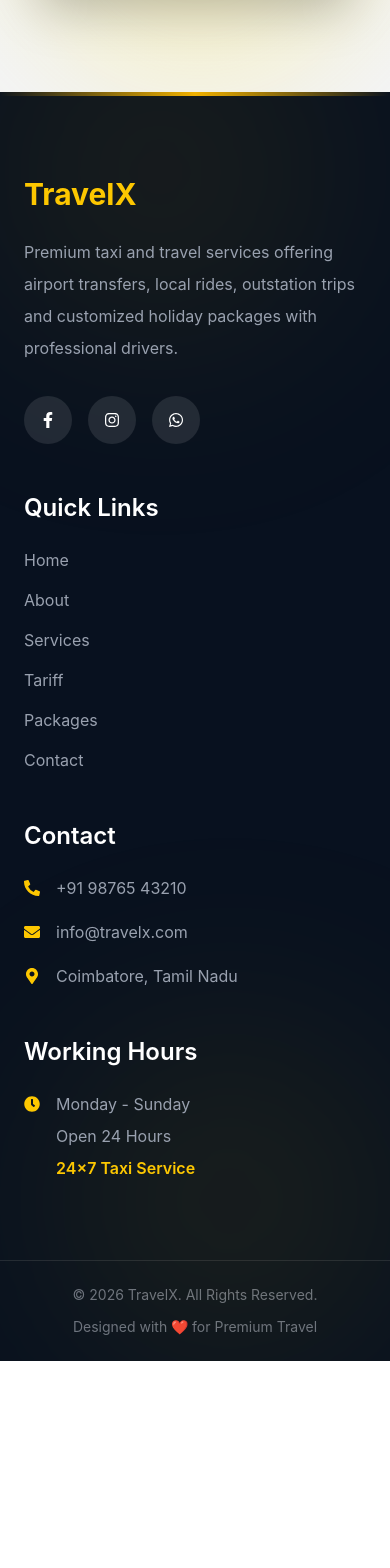
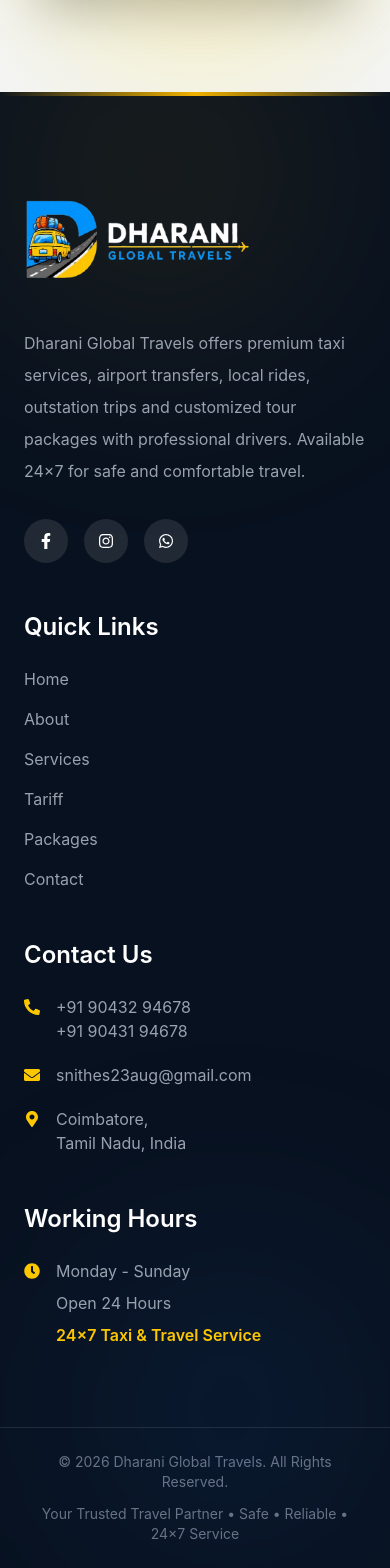
Before and after one commit to malarselvi15/TravelWebsite, a React app in the folder frontend/: page /about in a window 390 px wide. Shown: the part 6135-7703 px from the top of the page. Before the commit the page ends 7496 px from the top, so only its background shows below. Built offline with nearby package versions, Linux system fonts and the light colour scheme; the HTML template or start-up script is replaced by a standard one.

Commit message:
Updated Contact Details

```diff
--- a/frontend/src/App.jsx
+++ b/frontend/src/App.jsx
@@ -6,10 +6,12 @@ import ServicesPage from "./pages/ServicesPage";
 import TariffPage from "./pages/TariffPage";
 import PackagesPage from "./pages/PackagesPage";
 import ContactPage from "./pages/ContactPage";
+import ScrollToTop from "./components/ScrollToTop";
 
 function App() {
   return (
     <BrowserRouter>
+     <ScrollToTop />
       <Routes>
         <Route path="/" element={<HomePage />} />
         <Route path="/about" element={<AboutPage />} />
--- a/frontend/src/components/Footer.jsx
+++ b/frontend/src/components/Footer.jsx
@@ -7,58 +7,73 @@ import {
   FaMapMarkerAlt,
   FaClock,
 } from "react-icons/fa";
+import { useNavigate } from "react-router-dom";
+import logo from "../assets/Wtaxi.png";
 
 function Footer() {
+  const navigate = useNavigate();
+
+  const handleNavigate = (path) => {
+    navigate(path);
+
+    setTimeout(() => {
+      window.scrollTo({
+        top: 0,
+        behavior: "smooth",
+      });
+    }, 100);
+  };
+
   return (
     <footer className="relative bg-[#08111F] overflow-hidden">
 
-      {/* Decorative Background */}
+      {/* Background Glow */}
+      <div className="absolute -top-20 left-0 w-80 h-80 bg-yellow-500/10 rounded-full blur-[120px]" />
+      <div className="absolute bottom-0 right-0 w-80 h-80 bg-blue-500/10 rounded-full blur-[120px]" />
 
-      <div className="absolute -top-20 left-0 w-80 h-80 bg-yellow-500/10 rounded-full blur-[120px]"></div>
-
-      <div className="absolute bottom-0 right-0 w-80 h-80 bg-yellow-400/10 rounded-full blur-[120px]"></div>
-
-      {/* Gold Border */}
-
+      {/* Top Border */}
       <div className="h-1 bg-gradient-to-r from-transparent via-yellow-500 to-transparent"></div>
 
       <div className="relative max-w-7xl mx-auto px-6 py-20">
 
         <div className="grid lg:grid-cols-4 md:grid-cols-2 gap-12">
 
-          {/* Company */}
+          {/* ================= Company ================= */}
 
-          <div>
+          <div className="lg:-mt-10">
 
-            <h2 className="text-3xl font-bold text-yellow-400">
-              TravelX
-            </h2>
+            <img
+              src={logo}
+              alt="Dharani Global Travels"
+              className="w-[240px] lg:w-[260px] h-auto object-contain -ml-3"
+            />
 
-            <p className="text-gray-400 mt-6 leading-8">
-              Premium taxi and travel services offering airport transfers,
-              local rides, outstation trips and customized holiday packages
-              with professional drivers.
+            <p className="text-gray-400 mt-5 leading-8">
+              Dharani Global Travels offers premium taxi services,
+              airport transfers, local rides, outstation trips and
+              customized tour packages with professional drivers.
+              Available 24×7 for safe and comfortable travel.
             </p>
 
             <div className="flex gap-4 mt-8">
 
               <a
                 href="#"
-                className="w-12 h-12 rounded-full bg-white/10 flex items-center justify-center text-white hover:bg-yellow-500 hover:text-black transition duration-300"
+                className="w-11 h-11 rounded-full bg-white/10 flex items-center justify-center text-white hover:bg-yellow-500 hover:text-black transition"
               >
                 <FaFacebookF />
               </a>
 
               <a
                 href="#"
-                className="w-12 h-12 rounded-full bg-white/10 flex items-center justify-center text-white hover:bg-yellow-500 hover:text-black transition duration-300"
+                className="w-11 h-11 rounded-full bg-white/10 flex items-center justify-center text-white hover:bg-yellow-500 hover:text-black transition"
               >
                 <FaInstagram />
               </a>
 
               <a
                 href="#"
-                className="w-12 h-12 rounded-full bg-white/10 flex items-center justify-center text-white hover:bg-yellow-500 hover:text-black transition duration-300"
+                className="w-11 h-11 rounded-full bg-white/10 flex items-center justify-center text-white hover:bg-yellow-500 hover:text-black transition"
               >
                 <FaWhatsapp />
               </a>
@@ -67,7 +82,7 @@ function Footer() {
 
           </div>
 
-          {/* Quick Links */}
+          {/* ================= Quick Links ================= */}
 
           <div>
 
@@ -78,90 +93,101 @@ function Footer() {
             <ul className="space-y-4">
 
               <li>
-                <a href="#home" className="text-gray-400 hover:text-yellow-400 transition">
+                <button
+                  onClick={() => handleNavigate("/")}
+                  className="text-gray-400 hover:text-yellow-400 transition"
+                >
                   Home
-                </a>
+                </button>
               </li>
 
               <li>
-                <a href="#about" className="text-gray-400 hover:text-yellow-400 transition">
+                <button
+                  onClick={() => handleNavigate("/about")}
+                  className="text-gray-400 hover:text-yellow-400 transition"
+                >
                   About
-                </a>
+                </button>
               </li>
 
               <li>
-                <a href="#services" className="text-gray-400 hover:text-yellow-400 transition">
+                <button
+                  onClick={() => handleNavigate("/services")}
+                  className="text-gray-400 hover:text-yellow-400 transition"
+                >
                   Services
-                </a>
+                </button>
               </li>
 
               <li>
-                <a href="#tariff" className="text-gray-400 hover:text-yellow-400 transition">
+                <button
+                  onClick={() => handleNavigate("/tariff")}
+                  className="text-gray-400 hover:text-yellow-400 transition"
+                >
                   Tariff
-                </a>
+                </button>
               </li>
 
               <li>
-                <a href="#packages" className="text-gray-400 hover:text-yellow-400 transition">
+                <button
+                  onClick={() => handleNavigate("/packages")}
+                  className="text-gray-400 hover:text-yellow-400 transition"
+                >
                   Packages
-                </a>
+                </button>
               </li>
 
               <li>
-                <a href="#contact" className="text-gray-400 hover:text-yellow-400 transition">
+                <button
+                  onClick={() => handleNavigate("/contact")}
+                  className="text-gray-400 hover:text-yellow-400 transition"
+                >
                   Contact
-                </a>
+                </button>
               </li>
 
             </ul>
 
           </div>
 
-          {/* Contact */}
+          {/* ================= Contact ================= */}
 
           <div>
 
             <h3 className="text-2xl font-semibold text-white mb-6">
-              Contact
+              Contact Us
             </h3>
 
             <div className="space-y-5">
 
-              <div className="flex gap-4">
-
+              <div className="flex items-start gap-4">
                 <FaPhoneAlt className="text-yellow-400 mt-1" />
-
                 <span className="text-gray-400">
-                  +91 98765 43210
+                  +91 90432 94678 <br /> +91 90431 94678
                 </span>
-
               </div>
 
-              <div className="flex gap-4">
-
+              <div className="flex items-start gap-4">
                 <FaEnvelope className="text-yellow-400 mt-1" />
-
                 <span className="text-gray-400">
-                  info@travelx.com
+                  snithes23aug@gmail.com
                 </span>
-
               </div>
 
-              <div className="flex gap-4">
-
+              <div className="flex items-start gap-4">
                 <FaMapMarkerAlt className="text-yellow-400 mt-1" />
-
                 <span className="text-gray-400">
-                  Coimbatore, Tamil Nadu
+                  Coimbatore,
+                  <br />
+                  Tamil Nadu, India
                 </span>
-
               </div>
 
             </div>
 
           </div>
 
-          {/* Working Hours */}
+          {/* ================= Working Hours ================= */}
 
           <div>
 
@@ -180,7 +206,7 @@ function Footer() {
                 <p>Open 24 Hours</p>
 
                 <p className="text-yellow-400 font-semibold">
-                  24×7 Taxi Service
+                  24×7 Taxi & Travel Service
                 </p>
 
               </div>
@@ -193,18 +219,18 @@ function Footer() {
 
       </div>
 
-      {/* Bottom */}
+      {/* ================= Bottom ================= */}
 
       <div className="border-t border-white/10">
 
         <div className="max-w-7xl mx-auto px-6 py-6 flex flex-col md:flex-row justify-between items-center">
 
-          <p className="text-gray-500 text-sm">
-            © 2026 TravelX. All Rights Reserved.
+          <p className="text-gray-500 text-sm text-center md:text-left">
+            © 2026 Dharani Global Travels. All Rights Reserved.
           </p>
 
-          <p className="text-gray-500 text-sm mt-3 md:mt-0">
-            Designed with ❤️ for Premium Travel
+          <p className="text-gray-500 text-sm mt-3 md:mt-0 text-center">
+            Your Trusted Travel Partner • Safe • Reliable • 24×7 Service
           </p>
 
         </div>
--- /dev/null
+++ b/frontend/src/components/ScrollToTop.jsx
@@ -0,0 +1,17 @@
+import { useEffect } from "react";
+import { useLocation } from "react-router-dom";
+
+function ScrollToTop() {
+  const { pathname } = useLocation();
+
+  useEffect(() => {
+    window.scrollTo({
+      top: 0,
+      behavior: "smooth",
+    });
+  }, [pathname]);
+
+  return null;
+}
+
+export default ScrollToTop;
--- a/frontend/src/components/contact/ContactForm.jsx
+++ b/frontend/src/components/contact/ContactForm.jsx
@@ -57,7 +57,7 @@ ${form.message}
 `;
 
     // Replace with your WhatsApp number
-    const phone = "919361753526";
+    const phone = "919043294678";
 
     window.open(
       `https://wa.me/${phone}?text=${encodeURIComponent(
--- a/frontend/src/components/contact/ContactInfo.jsx
+++ b/frontend/src/components/contact/ContactInfo.jsx
@@ -46,7 +46,8 @@ function ContactInfo() {
               href="tel:+919876543210"
               className="text-gray-600 hover:text-yellow-500 transition"
             >
-              +91 98765 43210
+              +91 90432 94678 <br />
+              +91 90431 94678
             </a>
           </div>
 
@@ -65,7 +66,7 @@ function ContactInfo() {
             </h4>
 
             <a
-              href="https://wa.me/919876543210"
+              href="https://wa.me/919043294678"
               target="_blank"
               rel="noopener noreferrer"
               className="text-gray-600 hover:text-yellow-500 transition"
@@ -92,7 +93,7 @@ function ContactInfo() {
               href="mailto:info@yourtravel.com"
               className="text-gray-600 hover:text-yellow-500 transition"
             >
-              info@yourtravel.com
+              snithes23aug@gmail.com
             </a>
           </div>
 
@@ -146,7 +147,7 @@ function ContactInfo() {
       <div className="px-8 pb-8">
 
         <a
-          href="https://wa.me/919876543210"
+          href="https://wa.me/919043294678"
           target="_blank"
           rel="noopener noreferrer"
           className="w-full flex items-center justify-center gap-3 bg-yellow-400 hover:bg-yellow-500 text-black font-semibold py-3 rounded-xl transition duration-300"
```
